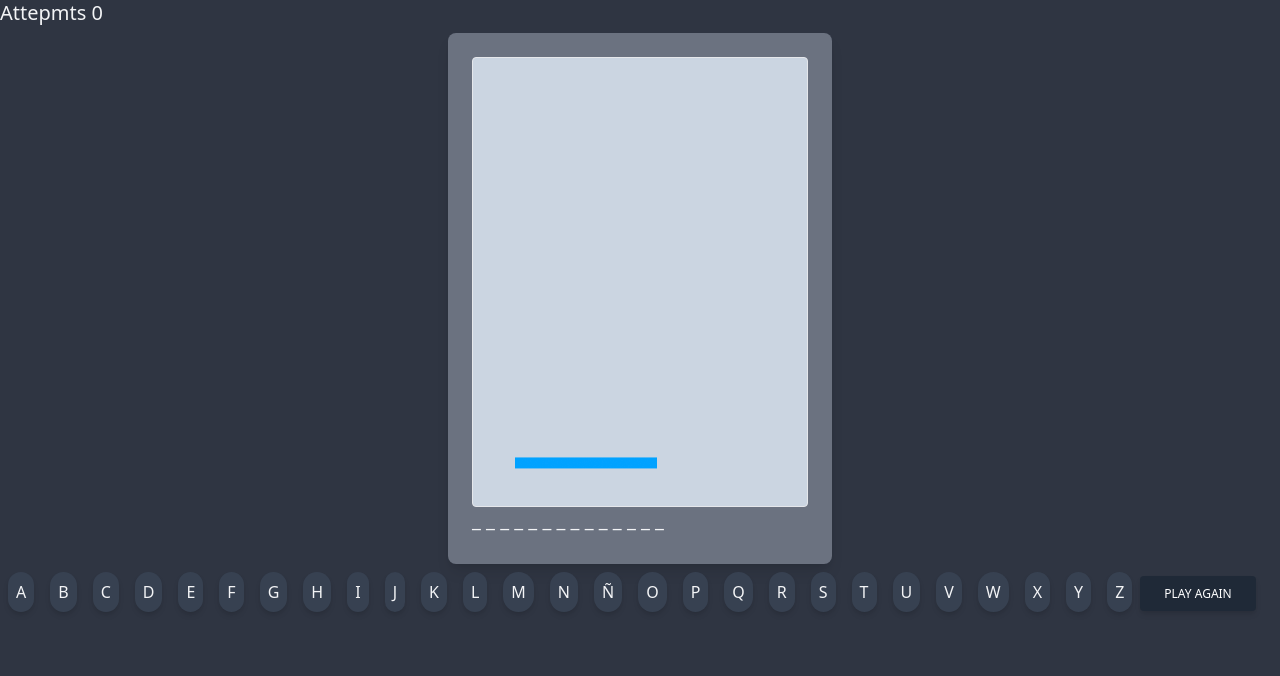
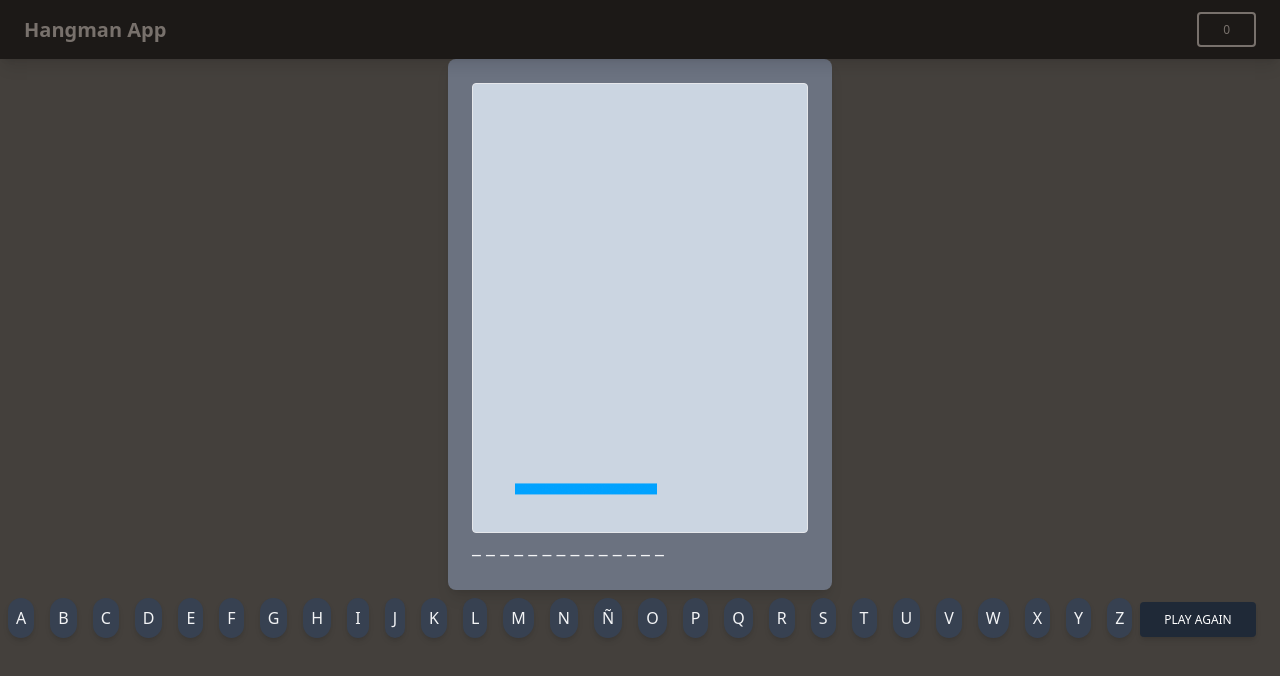
Before and after one commit to Usernamek-dot/hangman2022, a React (Vite) app: page / in a window 1280 px wide. Shown: the top 676 px of the page. Built offline with nearby package versions, Linux system fonts and the light colour scheme.

Commit message:
Added navbar

```diff
--- a/src/App.jsx
+++ b/src/App.jsx
@@ -1,6 +1,7 @@
 import { useState } from "react";
 import { Images } from "./components/Images";
 import { Keyboard } from "./components/Keyboard";
+import { Navbar } from "./components/Navbar";
 import { getRandomWords } from "./helpers/words";
 
 export const App = () => {
@@ -21,9 +22,8 @@ export const App = () => {
 
   return (
     <>
-      <h5 className="text-gray-100 text-xl leading-tight font-medium mb-2">
-        Attepmts {counter}
-      </h5>
+      <Navbar counter={counter} />
+
       <div className="flex justify-around">
         <div className="bg-gray-500 text-gray-100 block p-6 rounded-lg shadow-lg max-w-sm">
           <Images imgIndex={counter} />
--- /dev/null
+++ b/src/components/Navbar.jsx
@@ -0,0 +1,20 @@
+export const Navbar = ({ counter }) => {
+  return (
+    <nav className="sticky top-0 w-full flex flex-wrap items-center justify-between py-3 bg-stone-900 text-gray-500 hover:text-gray-700 focus:text-gray-700 shadow-lg">
+      <div className="container-fluid w-full flex flex-wrap items-center justify-between px-6">
+        <a className=" text-xl text-stone-500 font-semibold" href="#">
+          Hangman App
+        </a>
+        <button
+          type="button"
+          class="inline-block px-6 py-2 border-2 border-stone-500 text-stone-500  font-medium text-xs leading-tight uppercase rounded hover:bg-stone-300 hover:bg-opacity-5 focus:outline-none focus:ring-0 transition duration-150 ease-in-out"
+          data-bs-toggle="tooltip"
+          data-bs-placement="bottom"
+          title="Times you have tried"
+        >
+          {counter}
+        </button>
+      </div>
+    </nav>
+  );
+};
--- a/src/index.css
+++ b/src/index.css
@@ -2,5 +2,5 @@
 @tailwind components;
 @tailwind utilities;
 body {
-  background-color: #2f3542;
+  background-color: #44403c;
 }
```
